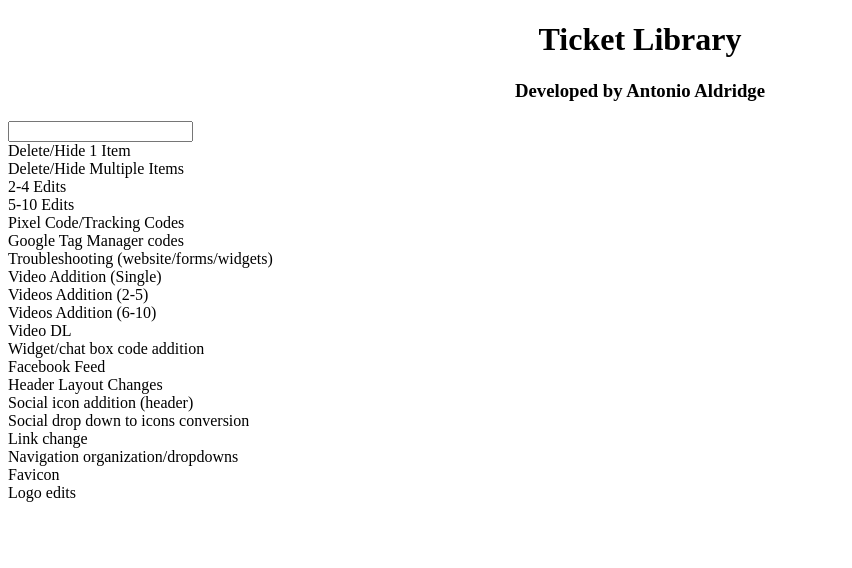
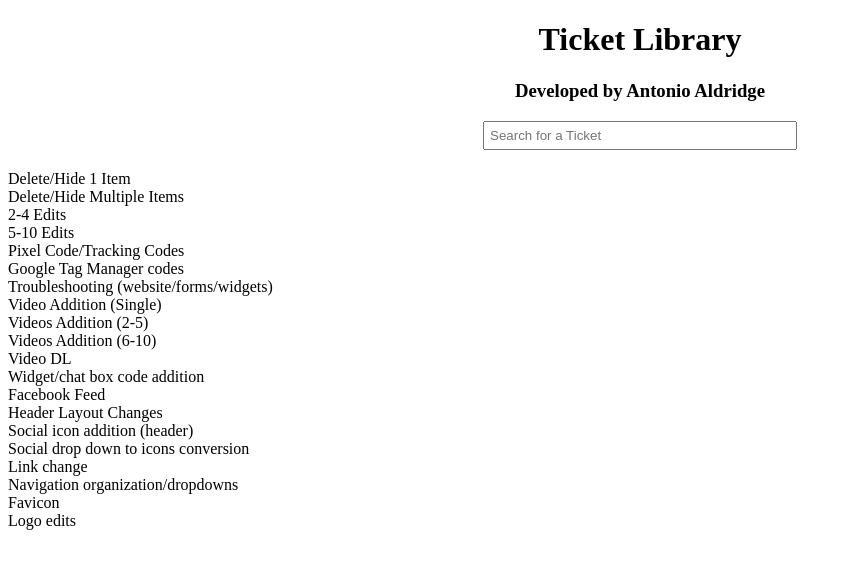
Before and after one commit to AldridgeDev/Ticket-Library-Current, a React (Create React App) app in the folder ticket-library-updated/: page / in a window 1280 px wide. Shown: the top 568 px of the page, without its empty margins (0-852 px from the left). Built offline with nearby package versions, Linux system fonts and the light colour scheme; the HTML template or start-up script is replaced by a standard one.

Commit message:
Altered SearchInput and added styles

```diff
--- a/ticket-library-updated/src/components/SearchInput.js
+++ b/ticket-library-updated/src/components/SearchInput.js
@@ -1,5 +1,6 @@
 import React, { Component } from 'react';
 import PropTypes from 'prop-types';
+import  '../styles/SearchInput.css';
 
 export default class SearchInput extends Component {
     static propTypes = {
@@ -13,7 +14,10 @@ export default class SearchInput extends Component {
     render() {
         return (
             <div className='component-search-input'>
-                <input onChange={this.handleChange} />
+                <input
+                onChange={this.handleChange}
+                placeholder='Search for a Ticket'
+                />
             </div>
         );
     }
--- /dev/null
+++ b/ticket-library-updated/src/styles/SearchInput.css
@@ -0,0 +1,9 @@
+.component-search-input {
+    text-align: center;
+}
+
+.component-search-input input {
+    margin: 0 10px 20px 10px;
+    padding: 5px;
+    width: min(300px, 100%);
+}
```
